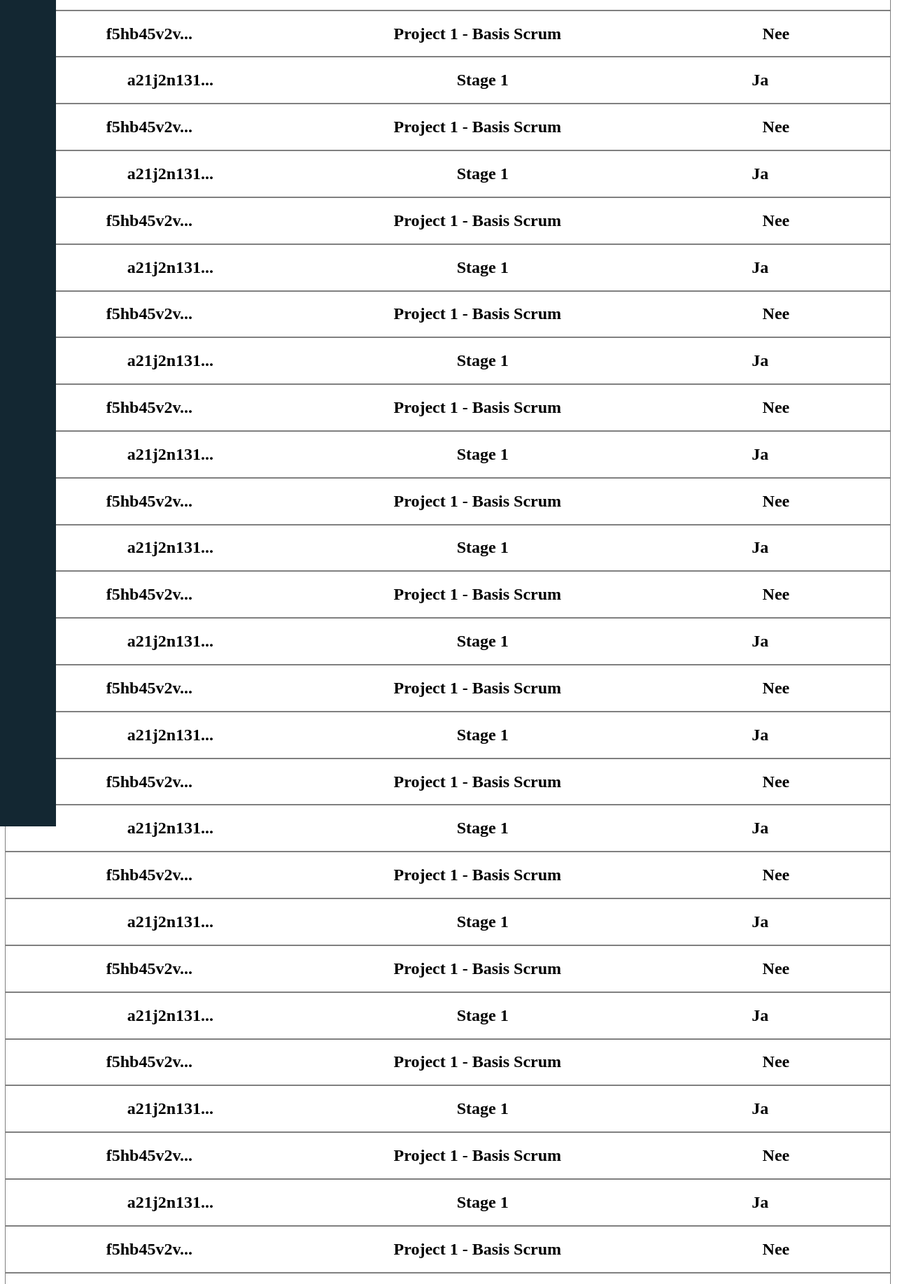
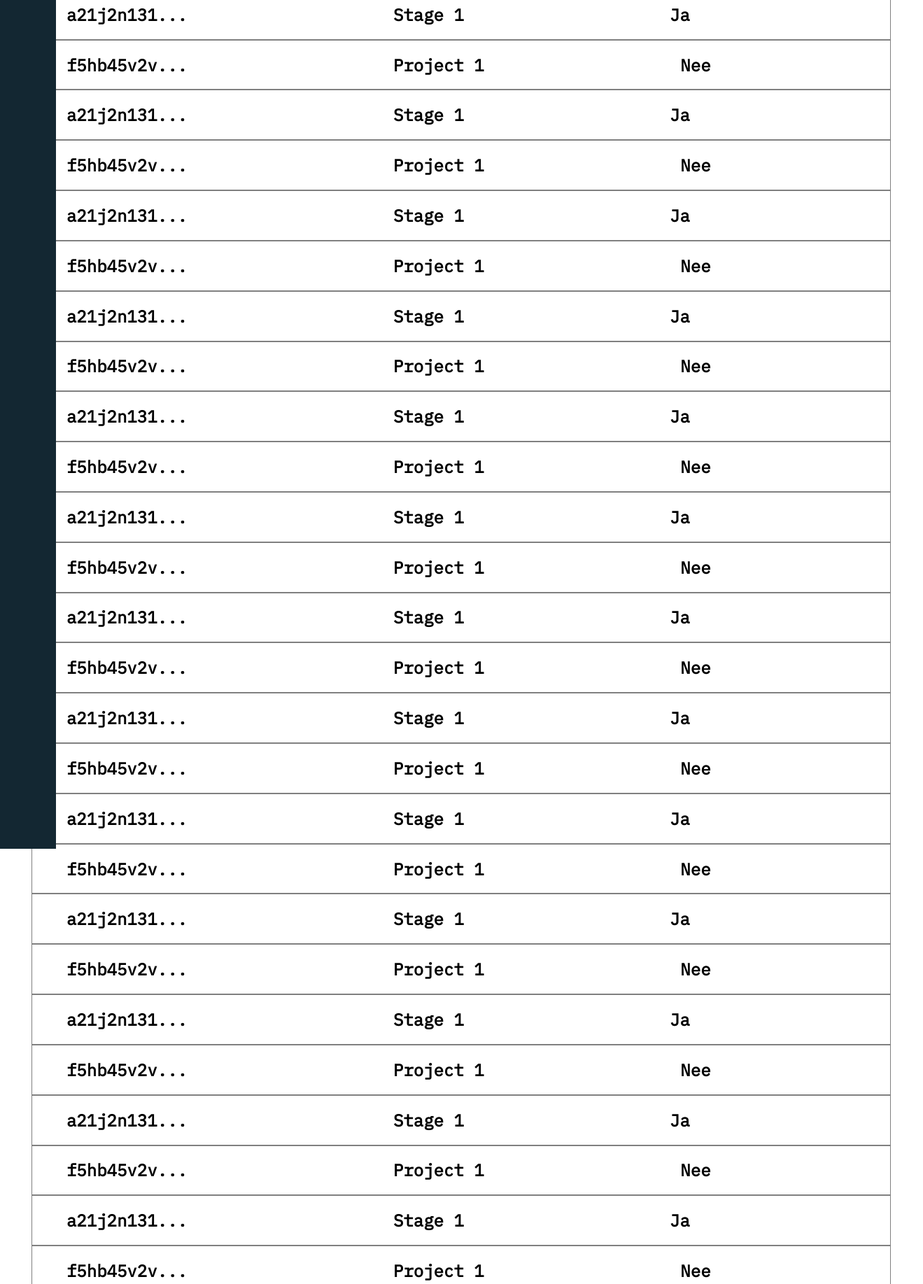
Before and after one commit to StijnvdMade/Gehacked-c207b0b4, a plain HTML site: page index.html in a window 1280 px wide. Shown: the part 500-2335 px from the top of the page at 70% size, 1319 px wide, since content can reach past the window. Drawn offline with Linux system fonts and the light colour scheme.

Commit message:
Uitwerking van de exercise

```diff
--- a/index.html
+++ b/index.html
@@ -5,6 +5,7 @@
     <meta name="viewport" content="width=device-width, initial-scale=1.0">
     <title>Bit-Academy</title>
     <link rel="stylesheet" href="style.css">
+    <link href="https://fonts.googleapis.com/css?family=IBM+Plex+Mono&display=swap" rel="stylesheet">
 </head>
 <body>
     <div class="top-bar">
@@ -13,7 +14,15 @@
         <img src="memory-24px.svg">
         <h2 class="credits">194</h2>
         <hr class="vr">
-        <h2 class="naam">Bob van den Berge</h2>
+        <div class="dropdown">
+            <button class="dropbtn">Bob van den Berge ↓ </button>
+            <div class="dropdown-content">
+                <a href="https://www.youtube.com/watch?v=6n3pFFPSlW4">Instellingen</a>
+                <img src="settings-24px.svg">
+                <a href="https://www.youtube.com/watch?v=6n3pFFPSlW4">Changelog</a>
+                <a href="https://www.youtube.com/watch?v=6n3pFFPSlW4">Uitloggen</a>
+            </div>
+        </div>
     </div>
     <div class="left-bar">
         <a href="https://www.youtube.com/watch?v=dQw4w9WgXcQ">
@@ -31,167 +40,167 @@
         <div class="modulesinfo">
             <h2 class="greytext">ID</h2>
             <h2 class="greytext">Naam</h2>
-            <h2 class="greytext">Open voor studenten</h2>
+            <h2 class="greytextlast">Open voor studenten</h2>
         </div>
         <div class="modulesinfo">
-            <h2>a21j2n131...</h2>
-            <h2>Stage 1</h2>
-            <h2>Ja</h2>
+            <h2 class="info">a21j2n131...</h2>
+            <h2 class="info">Stage 1</h2>
+            <h2 class="info">Ja</h2>
         </div>
         <div class="modulesinfo">
-            <h2>f5hb45v2v...</h2>
-            <h2>Project 1 - Basis Scrum</h2>
-            <h2>Nee</h2>
+            <h2 class="info">f5hb45v2v...</h2>
+            <h2 class="info2">Project 1 </h2>
+            <h2 class="info">Nee</h2>
         </div>
         <div class="modulesinfo">
-            <h2>a21j2n131...</h2>
-            <h2>Stage 1</h2>
-            <h2>Ja</h2>
+            <h2 class="info">a21j2n131...</h2>
+            <h2 class="info">Stage 1</h2>
+            <h2 class="info">Ja</h2>
         </div>
         <div class="modulesinfo">
-            <h2>f5hb45v2v...</h2>
-            <h2>Project 1 - Basis Scrum</h2>
-            <h2>Nee</h2>
+            <h2 class="info">f5hb45v2v...</h2>
+            <h2 class="info2">Project 1 </h2>
+            <h2 class="info">Nee</h2>
         </div>
         <div class="modulesinfo">
-            <h2>a21j2n131...</h2>
-            <h2>Stage 1</h2>
-            <h2>Ja</h2>
+            <h2 class="info">a21j2n131...</h2>
+            <h2 class="info">Stage 1</h2>
+            <h2 class="info">Ja</h2>
         </div>
         <div class="modulesinfo">
-            <h2>f5hb45v2v...</h2>
-            <h2>Project 1 - Basis Scrum</h2>
-            <h2>Nee</h2>
+            <h2 class="info">f5hb45v2v...</h2>
+            <h2 class="info2">Project 1 </h2>
+            <h2 class="info">Nee</h2>
         </div>
         <div class="modulesinfo">
-            <h2>a21j2n131...</h2>
-            <h2>Stage 1</h2>
-            <h2>Ja</h2>
+            <h2 class="info">a21j2n131...</h2>
+            <h2 class="info">Stage 1</h2>
+            <h2 class="info">Ja</h2>
         </div>
         <div class="modulesinfo">
-            <h2>f5hb45v2v...</h2>
-            <h2>Project 1 - Basis Scrum</h2>
-            <h2>Nee</h2>
+            <h2 class="info">f5hb45v2v...</h2>
+            <h2 class="info2">Project 1 </h2>
+            <h2 class="info">Nee</h2>
         </div>
         <div class="modulesinfo">
-            <h2>a21j2n131...</h2>
-            <h2>Stage 1</h2>
-            <h2>Ja</h2>
+            <h2 class="info">a21j2n131...</h2>
+            <h2 class="info">Stage 1</h2>
+            <h2 class="info">Ja</h2>
         </div>
         <div class="modulesinfo">
-            <h2>f5hb45v2v...</h2>
-            <h2>Project 1 - Basis Scrum</h2>
-            <h2>Nee</h2>
+            <h2 class="info">f5hb45v2v...</h2>
+            <h2 class="info2">Project 1 </h2>
+            <h2 class="info">Nee</h2>
         </div>
         <div class="modulesinfo">
-            <h2>a21j2n131...</h2>
-            <h2>Stage 1</h2>
-            <h2>Ja</h2>
+            <h2 class="info">a21j2n131...</h2>
+            <h2 class="info">Stage 1</h2>
+            <h2 class="info">Ja</h2>
         </div>
         <div class="modulesinfo">
-            <h2>f5hb45v2v...</h2>
-            <h2>Project 1 - Basis Scrum</h2>
-            <h2>Nee</h2>
+            <h2 class="info">f5hb45v2v...</h2>
+            <h2 class="info2">Project 1 </h2>
+            <h2 class="info">Nee</h2>
         </div>
         <div class="modulesinfo">
-            <h2>a21j2n131...</h2>
-            <h2>Stage 1</h2>
-            <h2>Ja</h2>
+            <h2 class="info">a21j2n131...</h2>
+            <h2 class="info">Stage 1</h2>
+            <h2 class="info">Ja</h2>
         </div>
         <div class="modulesinfo">
-            <h2>f5hb45v2v...</h2>
-            <h2>Project 1 - Basis Scrum</h2>
-            <h2>Nee</h2>
+            <h2 class="info">f5hb45v2v...</h2>
+            <h2 class="info2">Project 1 </h2>
+            <h2 class="info">Nee</h2>
         </div>
         <div class="modulesinfo">
-            <h2>a21j2n131...</h2>
-            <h2>Stage 1</h2>
-            <h2>Ja</h2>
+            <h2 class="info">a21j2n131...</h2>
+            <h2 class="info">Stage 1</h2>
+            <h2 class="info">Ja</h2>
         </div>
         <div class="modulesinfo">
-            <h2>f5hb45v2v...</h2>
-            <h2>Project 1 - Basis Scrum</h2>
-            <h2>Nee</h2>
+            <h2 class="info">f5hb45v2v...</h2>
+            <h2 class="info2">Project 1 </h2>
+            <h2 class="info">Nee</h2>
         </div>
         <div class="modulesinfo">
-            <h2>a21j2n131...</h2>
-            <h2>Stage 1</h2>
-            <h2>Ja</h2>
+            <h2 class="info">a21j2n131...</h2>
+            <h2 class="info">Stage 1</h2>
+            <h2 class="info">Ja</h2>
         </div>
         <div class="modulesinfo">
-            <h2>f5hb45v2v...</h2>
-            <h2>Project 1 - Basis Scrum</h2>
-            <h2>Nee</h2>
+            <h2 class="info">f5hb45v2v...</h2>
+            <h2 class="info2">Project 1 </h2>
+            <h2 class="info">Nee</h2>
         </div>
         <div class="modulesinfo">
-            <h2>a21j2n131...</h2>
-            <h2>Stage 1</h2>
-            <h2>Ja</h2>
+            <h2 class="info">a21j2n131...</h2>
+            <h2 class="info">Stage 1</h2>
+            <h2 class="info">Ja</h2>
         </div>
         <div class="modulesinfo">
-            <h2>f5hb45v2v...</h2>
-            <h2>Project 1 - Basis Scrum</h2>
-            <h2>Nee</h2>
+            <h2 class="info">f5hb45v2v...</h2>
+            <h2 class="info2">Project 1 </h2>
+            <h2 class="info">Nee</h2>
         </div>
         <div class="modulesinfo">
-            <h2>a21j2n131...</h2>
-            <h2>Stage 1</h2>
-            <h2>Ja</h2>
+            <h2 class="info">a21j2n131...</h2>
+            <h2 class="info">Stage 1</h2>
+            <h2 class="info">Ja</h2>
         </div>
         <div class="modulesinfo">
-            <h2>f5hb45v2v...</h2>
-            <h2>Project 1 - Basis Scrum</h2>
-            <h2>Nee</h2>
+            <h2 class="info">f5hb45v2v...</h2>
+            <h2 class="info2">Project 1 </h2>
+            <h2 class="info">Nee</h2>
         </div>
         <div class="modulesinfo">
-            <h2>a21j2n131...</h2>
-            <h2>Stage 1</h2>
-            <h2>Ja</h2>
+            <h2 class="info">a21j2n131...</h2>
+            <h2 class="info">Stage 1</h2>
+            <h2 class="info">Ja</h2>
         </div>
         <div class="modulesinfo">
-            <h2>f5hb45v2v...</h2>
-            <h2>Project 1 - Basis Scrum</h2>
-            <h2>Nee</h2>
+            <h2 class="info">f5hb45v2v...</h2>
+            <h2 class="info2">Project 1 </h2>
+            <h2 class="info">Nee</h2>
         </div>
         <div class="modulesinfo">
-            <h2>a21j2n131...</h2>
-            <h2>Stage 1</h2>
-            <h2>Ja</h2>
+            <h2 class="info">a21j2n131...</h2>
+            <h2 class="info">Stage 1</h2>
+            <h2 class="info">Ja</h2>
         </div>
         <div class="modulesinfo">
-            <h2>f5hb45v2v...</h2>
-            <h2>Project 1 - Basis Scrum</h2>
-            <h2>Nee</h2>
+            <h2 class="info">f5hb45v2v...</h2>
+            <h2 class="info2">Project 1 </h2>
+            <h2 class="info">Nee</h2>
         </div>
         <div class="modulesinfo">
-            <h2>a21j2n131...</h2>
-            <h2>Stage 1</h2>
-            <h2>Ja</h2>
+            <h2 class="info">a21j2n131...</h2>
+            <h2 class="info">Stage 1</h2>
+            <h2 class="info">Ja</h2>
         </div>
         <div class="modulesinfo">
-            <h2>f5hb45v2v...</h2>
-            <h2>Project 1 - Basis Scrum</h2>
-            <h2>Nee</h2>
+            <h2 class="info">f5hb45v2v...</h2>
+            <h2 class="info2">Project 1 </h2>
+            <h2 class="info">Nee</h2>
         </div>
         <div class="modulesinfo">
-            <h2>a21j2n131...</h2>
-            <h2>Stage 1</h2>
-            <h2>Ja</h2>
+            <h2 class="info">a21j2n131...</h2>
+            <h2 class="info">Stage 1</h2>
+            <h2 class="info">Ja</h2>
         </div>
         <div class="modulesinfo">
-            <h2>f5hb45v2v...</h2>
-            <h2>Project 1 - Basis Scrum</h2>
-            <h2>Nee</h2>
+            <h2 class="info">f5hb45v2v...</h2>
+            <h2 class="info2">Project 1 </h2>
+            <h2 class="info">Nee</h2>
         </div>
         <div class="modulesinfo">
-            <h2>a21j2n131...</h2>
-            <h2>Stage 1</h2>
-            <h2>Ja</h2>
+            <h2 class="info">a21j2n131...</h2>
+            <h2 class="info">Stage 1</h2>
+            <h2 class="info">Ja</h2>
         </div>
         <div class="modulesinfo">
-            <h2>f5hb45v2v...</h2>
-            <h2>Project 1 - Basis Scrum</h2>
-            <h2>Nee</h2>
+            <h2 class="info">f5hb45v2v...</h2>
+            <h2 class="info2">Project 1 </h2>
+            <h2 class="info">Nee</h2>
         </div>
     </div>
 </body>
--- a/style.css
+++ b/style.css
@@ -6,11 +6,22 @@
     margin-right: -7px;
     display: flex;
     outline: 2px solid black;
+    font-family: 'IBM Plex Mono', monospace;
+}
+
+.naam {
+    font-family: 'IBM Plex Mono', monospace;
+    font-size: 1rem;
+    display: flex;
+    align-content: center;
+    align-items: center;
 }
 
 .bit-logo {
     height: 70px;
     margin-right: 80%;
+    margin-left: 8px;
+    margin-top: 8px;
 }
 
 .top-bar vr {
@@ -25,7 +36,7 @@
 .left-bar {
     background-color: rgb(19, 39, 50);
     width: 80px;
-    height: 200%;
+    height: 204%;
     position: absolute;
     margin-left: -8px;
     display: flex;
@@ -58,14 +69,85 @@ h1 {
     font-size: 6rem;
     color: white;
     margin-left: 2%;
+    font-family: 'IBM Plex Mono', monospace;
 }
 
 .modulesinfo {
     display: flex;
-    justify-content: space-around;
+    justify-content: flex-start;
     outline: 1px solid grey;
+    font-family: 'IBM Plex Mono', monospace;
+    margin-left: 3%;
 }
 
 .greytext {
     color: grey;
+    margin-right: 26%;
+    margin-left: 4%;
 }
+
+.greytextlast {
+    color: grey;
+    margin-right: 400px;
+}
+
+.info {
+    margin-right: 20%;
+    margin-left: 4%;
+}
+
+.info2 {
+    margin-right: 18.9%;
+    margin-left: 4%;
+}
+
+/* Style The Dropdown Button */
+.dropbtn {
+    background-color: white;
+    color: black;
+    padding: 20px;
+    margin-top: 8px;
+    font-size: 20px;
+    border: none;
+    cursor: pointer;
+    font-size: 0.8rem;
+    font-family: 'IBM Plex Mono', monospace;
+}
+
+/* The container <div> - needed to position the dropdown content */
+.dropdown {
+    position: relative;
+    display: inline-block;
+    font-family: 'IBM Plex Mono', monospace;
+}
+
+/* Dropdown Content (Hidden by Default) */
+.dropdown-content {
+    display: none;
+    position: absolute;
+    background-color: #f9f9f9;
+    min-width: 160px;
+    box-shadow: 0px 8px 16px 0px rgba(0,0,0,0.2);
+    z-index: 1;
+}
+
+/* Links inside the dropdown */
+.dropdown-content a {
+    color: black;
+    padding: 12px 16px;
+    text-decoration: none;
+    display: block;
+}
+
+/* Change color of dropdown links on hover */
+.dropdown-content a:hover {background-color: #f1f1f1}
+
+/* Show the dropdown menu on hover */
+.dropdown:hover .dropdown-content {
+    display: block;
+}
+
+/* Change the background color of the dropdown button when the dropdown content is shown */
+.dropdown:hover .dropbtn {
+    background-color: grey;
+}
```
Also changed, not shown: settings-24px.svg (added).
